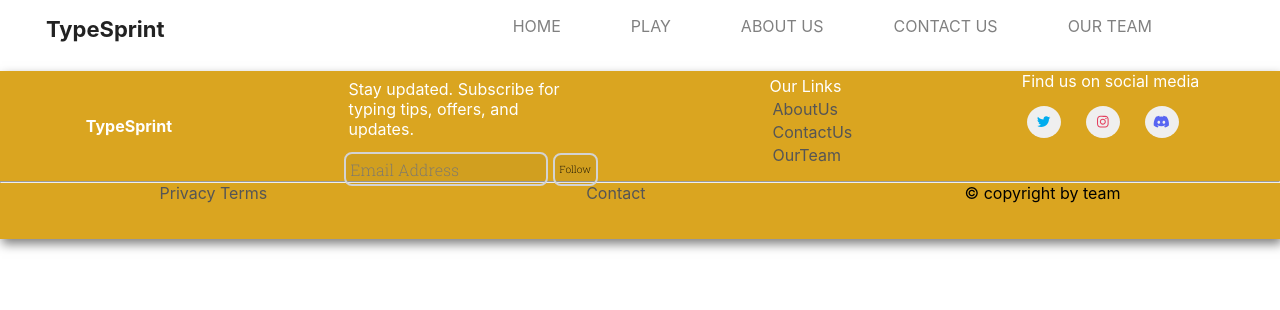
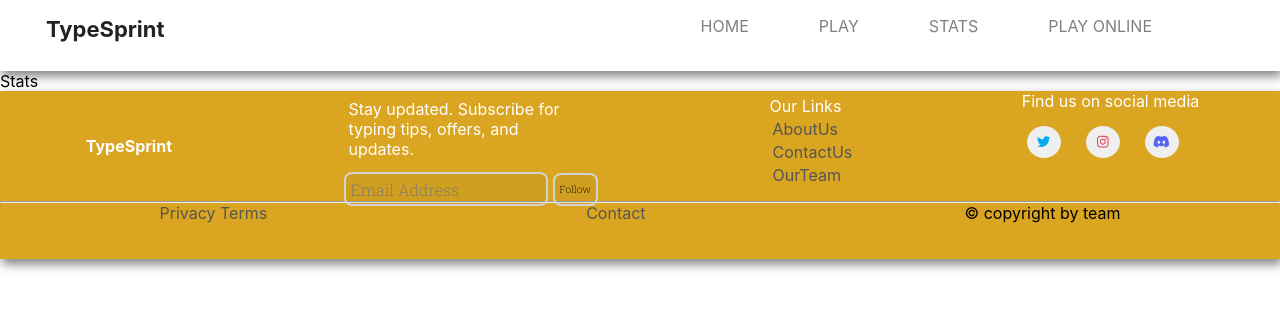
Before and after one commit to shishiro26/TypeSprint, a React (Create React App) app: page /stats in a window 1280 px wide. Shown: the top 310 px of the page. Built offline with nearby package versions, Linux system fonts and the light colour scheme.

Commit message:
changed the navbar

```diff
--- a/src/App.js
+++ b/src/App.js
@@ -7,6 +7,8 @@
 import AboutUs from "./pages/AboutUs";
 import Footer from "./Components/Footer";
 import Play from "./Components/play";
+import Online from "./pages/online";
+import Stats from "./pages/stats";
 
 export default function App() {
   return (
@@ -19,6 +21,8 @@
           <Route path="/Contact" element={<ContactUs />} />
           <Route path="/about" element={<AboutUs />} />
           <Route path="/play" element={<Play />} />
+          <Route path="/online" element={<Online />} />
+          <Route path="/stats" element={<Stats/>}/>
         </Routes>
         <Footer />
       </>
--- a/src/Components/Navbar.jsx
+++ b/src/Components/Navbar.jsx
@@ -15,14 +15,14 @@
               <Link to="/play">PLAY</Link>
             </li>
             <li>
-              <Link to="/about">ABOUT US</Link>
+              <Link to="/stats">STATS</Link>
             </li>
             <li>
-              <Link to="/contact">CONTACT US</Link>
+              <Link to="/online">Play Online</Link>
             </li>
-            <li>
+            {/* <li>
               <Link to="/team">OUR TEAM</Link>
-            </li>
+            </li> */}
           </ul>
         </nav>
       </div>
--- /dev/null
+++ b/src/pages/online.jsx
@@ -0,0 +1,7 @@
+import React from "react";
+
+export default function Online(){
+    return(
+        <div>Online</div>
+    )
+}
--- /dev/null
+++ b/src/pages/stats.jsx
@@ -0,0 +1,5 @@
+import React from "react";
+
+export default function Stats() {
+  return <div>Stats</div>;
+}
```
